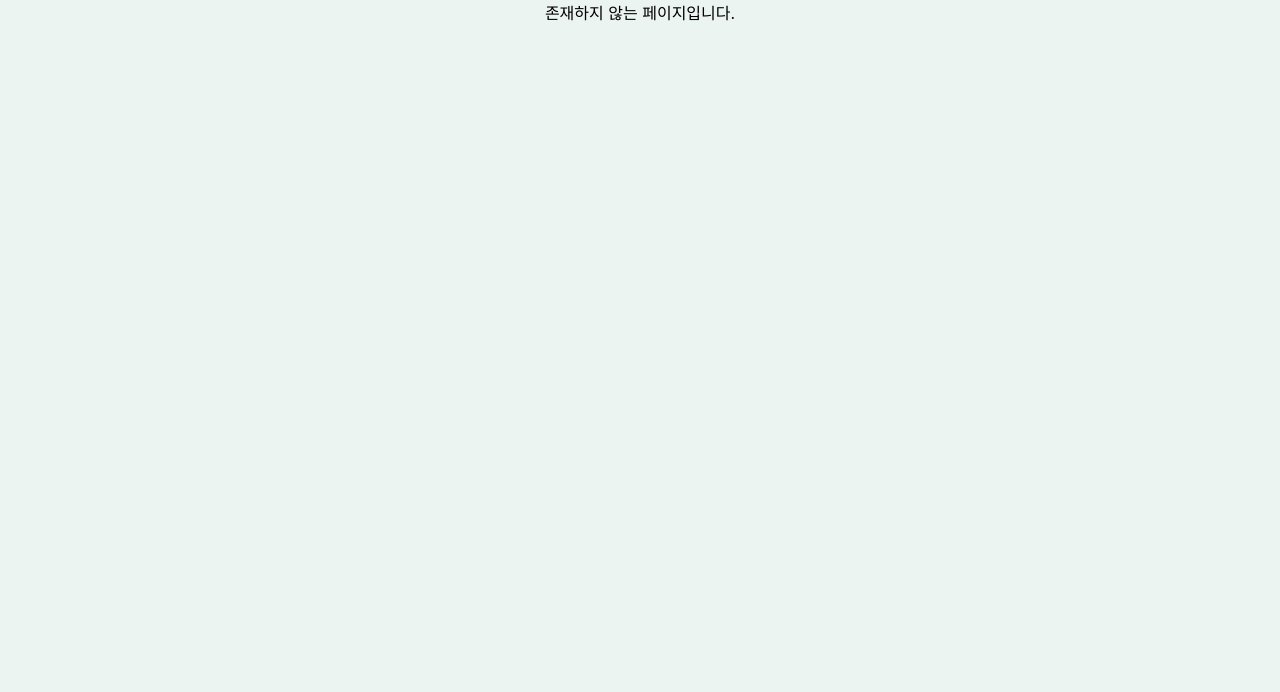
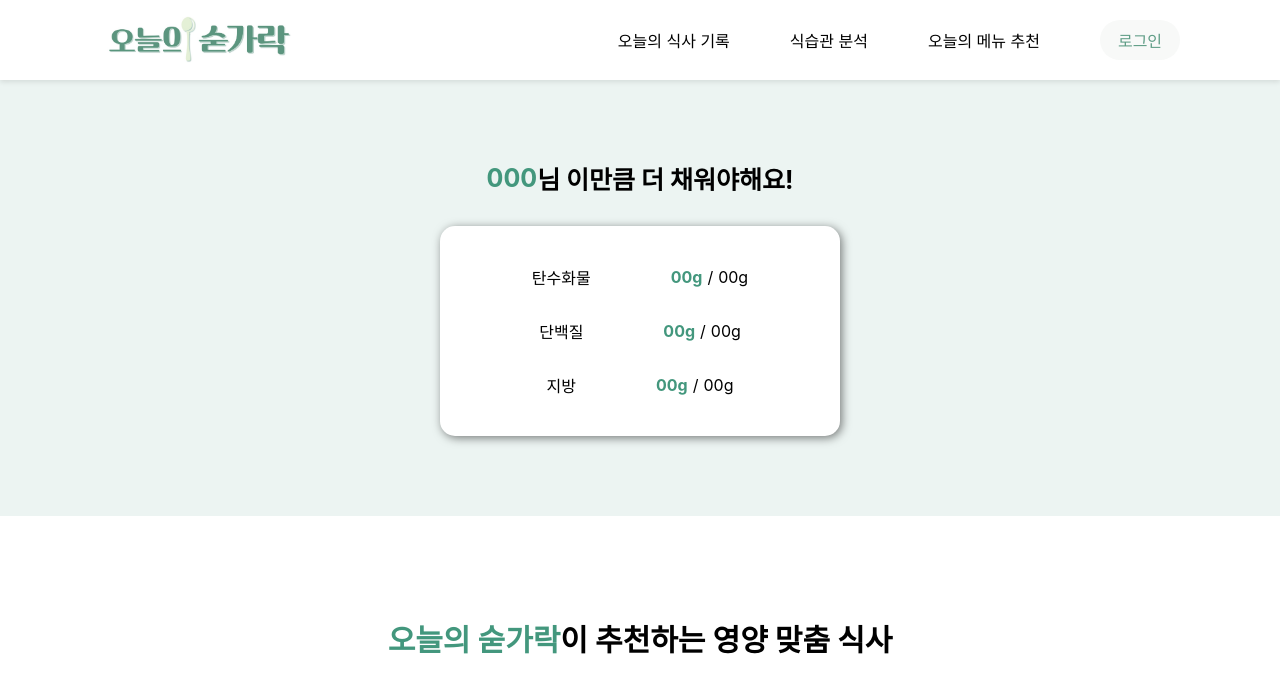
Before and after one commit to Today-s-spoon/Today-s-spoon-frontend, a React (Create React App) app: page /recommend/step1 in a window 1280 px wide. Shown: the top 692 px of the page. Built offline with nearby package versions, Linux system fonts and the light colour scheme; no server answers.

Commit message:
영양소 dashboard 컴포넌트 생성 및 axios문 작성

```diff
--- a/src/App.jsx
+++ b/src/App.jsx
@@ -1,6 +1,5 @@
 import React from 'react';
 import './App.css';
-
 import Router from './routes/Router';
 
 function App() {
--- /dev/null
+++ b/src/components/Dashboard.css
@@ -0,0 +1,55 @@
+.dashboard_wrapper {
+    border-radius: 15px;
+    width: 400px;
+    height: 210px;
+    box-shadow: 2px 2px 10px rgba(0, 0, 0, 0.5);
+    margin-top: 30px;
+}
+
+.dashboard_des {
+    display: flex;
+    flex-direction: row;
+    align-items: center;
+    justify-content: center;
+    font-size: 25px;
+    font-weight: bold;
+}
+
+.dashboard_des_1 {
+    color: #43977D;
+}
+
+.dashboard_wrapper {
+    display: flex;
+    flex-direction: column;
+    align-items: center;
+    justify-content: center;
+    gap: 30px;
+    background-color: #FFFFFF;
+}
+
+.dashboard_wrapper_2 {
+    display: flex;
+    flex-direction: row;
+    gap: 80px;
+    flex-direction: flex-end;
+    justify-content: center;
+    align-items: center;
+}
+
+.nutrient {
+    display: flex;
+    justify-content: flex-start;
+    width: 100%;
+}
+
+.text_set {
+    display: flex;
+    flex-direction: row;
+    gap: 5px;
+}
+
+.text2 {
+    color: #43977D;
+    font-weight: bold;
+}
--- /dev/null
+++ b/src/components/Dashboard.jsx
@@ -0,0 +1,63 @@
+import './Dashboard.css';
+import React, { useState, useEffect } from 'react';
+import axios from 'axios';
+
+const Dashboard = ({ userId }) => {
+	const [text, setText] = useState('000');
+	const [text2, setText2] = useState('00');
+	const [text3, setText3] = useState('00');
+
+	useEffect(() => {
+		const fetchData = async () => {
+			try {
+				const response = await axios.get(`/recommendation/${userId}`);
+				if (response.data && response.data.User) {
+					setText(response.data.User.text);
+					setText2(response.data.User.text2);
+					setText3(response.data.User.text3);
+				}
+			} catch (error) {
+				console.error('데이터를 불러오는 중 오류 발생:', error);
+			}
+		};
+
+		fetchData();
+	}, [userId]);
+
+	return (
+		<div className="Dashboard">
+			<div className="dashboard_des">
+				<div className="dashboard_des_1">{text}</div>
+				<div className="dashboard_des_2">님 이만큼 더 채워야해요!</div>
+			</div>
+			<div className="dashboard_wrapper">
+				<div className="dashboard_wrapper_2">
+					<div className="nutrient">탄수화물</div>
+					<div className="text_set">
+						<div className="text2">{text2}g</div>
+						<div>/</div>
+						<div> {text3}g</div>
+					</div>
+				</div>
+				<div className="dashboard_wrapper_2">
+					<div className="nutrient">단백질</div>
+					<div className="text_set">
+						<div className="text2">{text2}g</div>
+						<div>/</div>
+						<div> {text3}g</div>
+					</div>
+				</div>
+				<div className="dashboard_wrapper_2">
+					<div className="nutrient">지방</div>
+					<div className="text_set">
+						<div className="text2">{text2}g</div>
+						<div>/</div>
+						<div> {text3}g</div>
+					</div>
+				</div>
+			</div>
+		</div>
+	);
+};
+
+export default Dashboard;
--- /dev/null
+++ b/src/pages/recommend/RecommendStep1.css
@@ -0,0 +1,81 @@
+body {
+    margin: 0;
+    height: 100vh;
+    display: flex;
+    flex-direction: column;
+    background-color: #ECF4F2;
+}
+
+.recommend_content {
+    display: flex;
+    flex-direction: column;
+    justify-content: center;
+    align-items: center;
+    flex: 1;
+    margin-top: 80px;
+}
+
+.description {
+    font-size: 30px;
+    margin-top: 100px;
+    margin-bottom: 10px;
+    color: #000000;
+    font-weight: bold;
+}
+
+.white_section {
+    margin-top: 80px;
+    width: 85%;
+    height: 430px;
+    background-color: #FFFFFF;
+    padding: 100px;
+}
+
+.white_section_wrapper {
+    display: flex;
+    flex-direction: column;
+    gap: 50px;
+}
+
+.white_section_des {
+    display: flex;
+    flex-direction: row;
+    align-items: center;
+    justify-content: center;
+    font-size: 30px;
+    font-weight: bold;
+}
+
+.white_section_des_1 {
+    color: #43977D;
+}
+
+.recommend_food_set {
+    display: flex;
+    flex-direction: column;
+    gap: 5px;
+}
+
+.recommend_food_img {
+    width: 200px;
+    height: 300px;
+    margin-bottom: 50px;
+    border-radius: 10px;
+    border: #000000 1px solid;
+    margin-bottom: 15px;
+}
+
+.recommend_food_des {
+    align-items: center;
+    justify-content: center;
+    font-size: 20px;
+    font-weight: bold;
+}
+
+.recommend_food_wrapper {
+    display: flex;
+    justify-content: center;
+    align-items: center;
+    flex-direction: row;
+    gap: 50px;
+}
--- /dev/null
+++ b/src/pages/recommend/RecommendStep1.jsx
@@ -0,0 +1,53 @@
+import React, { useEffect, useState } from 'react';
+import { useNavigate } from 'react-router-dom';
+import axios from 'axios';
+import './RecommendStep1.css';
+import Header from '../../components/Header.jsx';
+import Dashboard from '../../components/Dashboard.jsx';
+
+const RecommendStep1 = ({ userId }) => {
+	const navigate = useNavigate();
+	const [recommendedFoods, setRecommendedFoods] = useState([]); // 추천 음식을 저장할 상태
+
+	useEffect(() => {
+		const fetchRecommendedFoods = async () => {
+			try {
+				const response = await axios.get(`/recommendation/${userId}/foods`);
+				setRecommendedFoods(response.data); // 응답 데이터를 상태에 저장
+			} catch (error) {
+				console.error('음식 목록을 불러오는 중 오류 발생:', error);
+			}
+		};
+
+		fetchRecommendedFoods();
+	}, [userId]);
+
+	return (
+		<div className="Recommend">
+			<Header />
+			<div className="recommend_content">
+				<Dashboard />
+				<div className="white_section">
+					<div className="white_section_wrapper">
+						<div className="white_section_des">
+							<div className="white_section_des_1">오늘의 숟가락</div>
+							<div className="white_section_des_2">이 추천하는 영양 맞춤 식사</div>
+						</div>
+						<div className="recommend_food_wrapper">
+							{recommendedFoods.map((food, index) => (
+								<div className="recommend_food_set" key={index}>
+									<div className="recommend_food_img">
+										<img src={food.imageUrl} alt={food.name} /> {/* 음식 이미지 URL */}
+									</div>
+									<div className="recommend_food_des">{food.name}</div> {/* 음식 이름 */}
+								</div>
+							))}
+						</div>
+					</div>
+				</div>
+			</div>
+		</div>
+	);
+};
+
+export default RecommendStep1;
--- a/src/routes/Router.jsx
+++ b/src/routes/Router.jsx
@@ -7,6 +7,7 @@ import RecordStep2 from '../pages/record/RecordStep2';
 import LoginStep1 from '../pages/login/LoginStep1';
 import LoginStep2 from '../pages/login/LoginStep2';
 import LoginStep3 from '../pages/login/LoginStep3';
+import RecommendStep1 from '../pages/recommend/RecommendStep1';
 import NotFound from '../pages/NotFound';
 import Analysis from '../pages/Analysis';
 
@@ -21,6 +22,7 @@ const Router = () => {
 					<Route path="/login/step1" element={<LoginStep1 />} />
 					<Route path="/login/step2" element={<LoginStep2 />} />
 					<Route path="/login/step3" element={<LoginStep3 />} />
+					<Route path="/recommend/step1" element={<RecommendStep1 />} />
 					<Route path="*" element={<NotFound />} />
 					<Route path="/analysis" element={<Analysis />} />
 				</Route>
```
Also changed, not shown: 1 other file (tests, documents, lock files or other folders).
